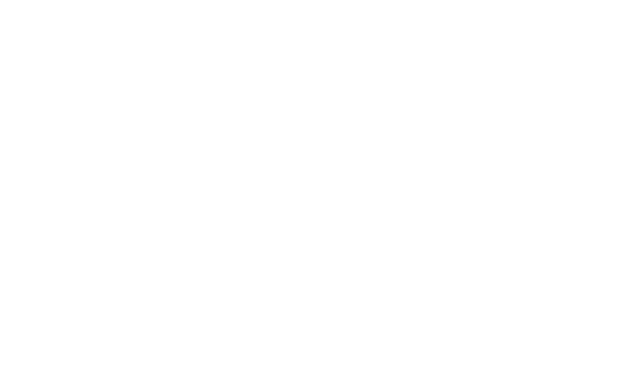
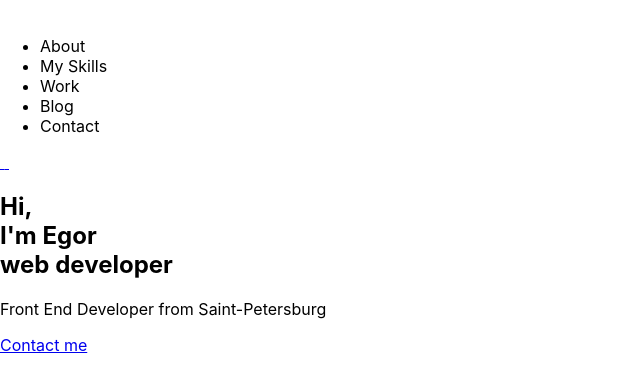
Before and after one commit to faceless49/portfolio, a React (Create React App) app: page / in a window 1280 px wide. Shown: the top 392 px of the page, without its empty margins (0-640 px from the left). Built offline with nearby package versions, Linux system fonts and the light colour scheme.

Commit message:
Make main page structure

```diff
--- a/src/App.tsx
+++ b/src/App.tsx
@@ -1,10 +1,65 @@
-import React from 'react';
-import s from './App.module.scss';
+import React from "react";
+import s from "./App.module.scss";
 
 function App() {
   return (
     <div className={s.App}>
+      <div className={s.navigation_wrap}>
+        <div className={s.navigation_header}>
+          <a href="#" className={s.nav_link}>
+            <img src="#" alt="" className={s.logo} />
+          </a>
+        </div>
 
+        <nav className={s.menu}>
+          <ul className={s.menu_list}>
+            <li className={s.menu_item}>
+              <a>About</a>
+            </li>
+            <li className={s.menu_item}>
+              <a>My Skills</a>
+            </li>
+            <li className={s.menu_item}>
+              <a>Work</a>
+            </li>
+            <li className={s.menu_item}>
+              <a>Blog</a>
+            </li>
+            <li className={s.menu_item}>
+              <a>Contact</a>
+            </li>
+          </ul>
+        </nav>
+
+        <div className={s.social}>
+          <a href="#" className={s.social_link}>
+            <img src="#" alt="" className={s.social_lnk} />{" "}
+          </a>
+          <a href="#" className={s.social_link}>
+            <img src="#" alt="" className={s.social_tg} />{" "}
+          </a>
+          <a href="#" className={s.social_link}>
+            <img src="#" alt="" className={s.social_gh} />{" "}
+          </a>
+        </div>
+      </div>
+      <section className={s.main}>
+        <div className={s.main_inner}>
+          <h1 className={s.title}>
+            Hi,
+            <br />
+            I'm Egor
+            <br />
+            web developer
+          </h1>
+          <p className={s.main_descr}>
+            Front End Developer from Saint-Petersburg
+          </p>
+          <a href="#" className={s.btn}>
+            Contact me
+          </a>
+        </div>
+      </section>
     </div>
   );
 }
```
